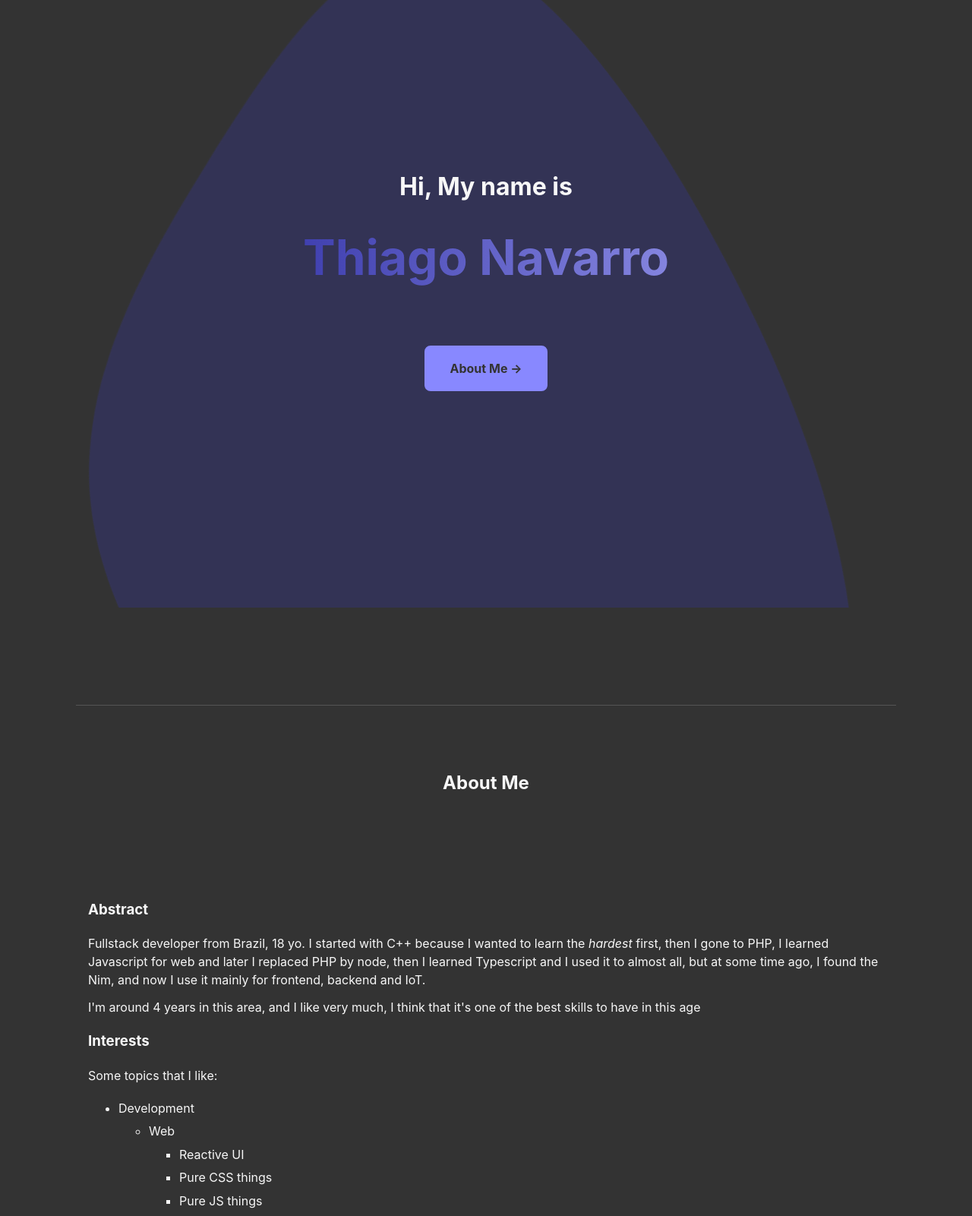
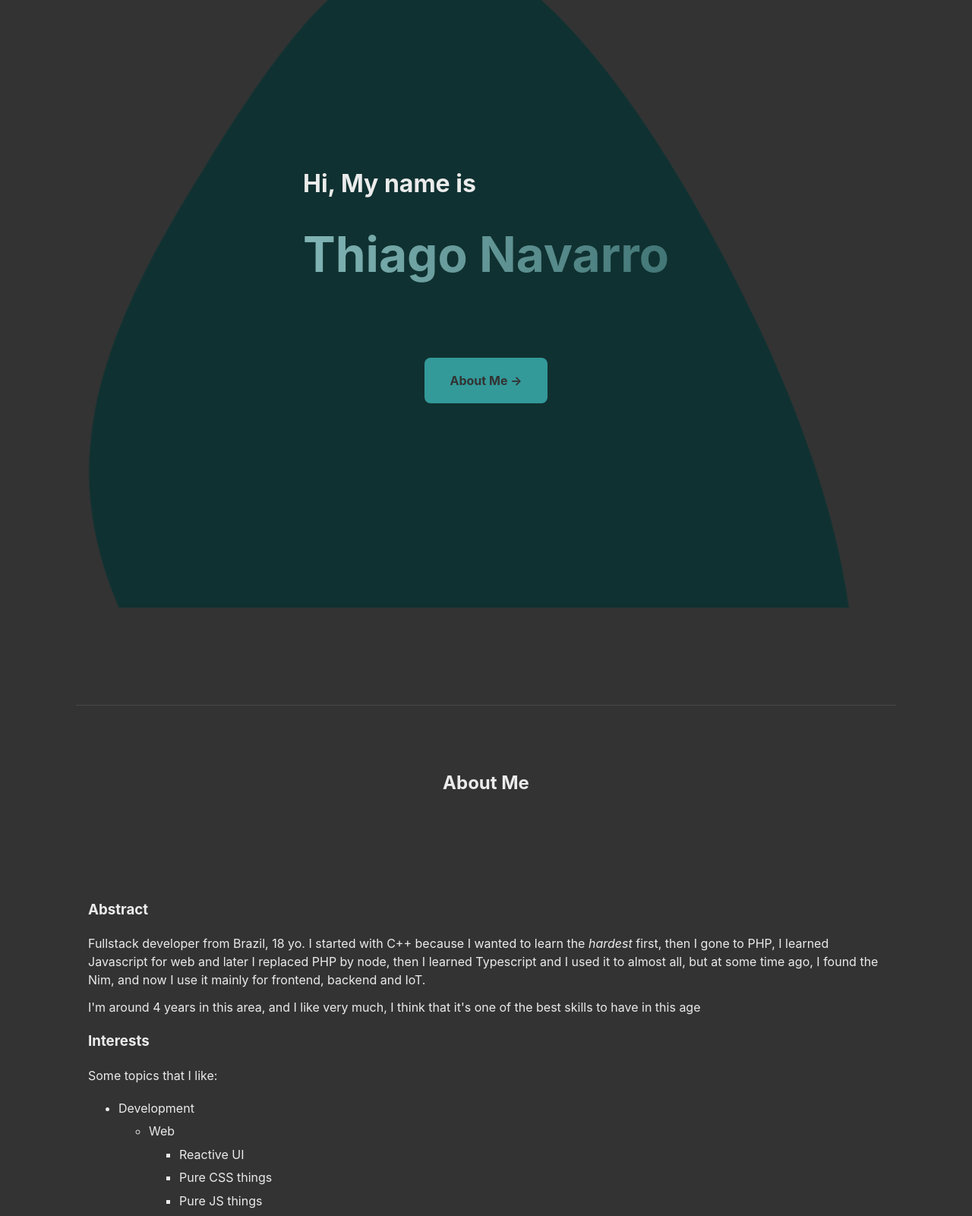
Before and after one commit to thisago/portfolio, a PHP site: page / in a window 1280 px wide. Shown: the top 1601 px of the page at 76% size. Run offline with PHP 8.4, Linux system fonts and the light colour scheme.

Commit message:
Version 1.8.0

```diff
--- a/public/index.html
+++ b/public/index.html
@@ -41,8 +41,9 @@
       <div class="title">Thiago Navarro</div>
       <!-- <h1>and I am</h1>
       <div class="title sub">developer</div> -->
-      <br><br>
-      <p><a href="#aboutMe"><b>About Me &rarr;</b></a></p>
+      <div class="aboutMore">
+        <a href="#aboutMe"><b>About Me &rarr;</b></a>
+      </div>
     </main>
   </header>
   <main>
--- a/public/style/main.sass
+++ b/public/style/main.sass
@@ -6,32 +6,7 @@
 @use "partials/toTop"
 @use "partials/quote"
 @use "partials/blob"
-
-:root
-  --color: #8888ff
-  --color-accent: #4d4d72
-  --color-bg: #333
-  --color-bg-secondary: #555
-  --color-link: #8888ff
-  --color-secondary: #cdcdfc
-  --color-secondary-accent: #e20de94f
-  // --color-shadow: #bbbbbb20
-  --color-shadow: #626262
-  --color-table: #8888ff
-  --color-text: #f7f7f7
-  --color-text-secondary: #aaaaaa
-  --active-brightness: 0.85
-  --border-radius: .5em
-  --box-shadow: 0 0 .4em
-  --font-family: -apple-system, BlinkMacSystemFont, "Segoe UI", Roboto, Oxygen-Sans, Ubuntu, Cantarell, "Helvetica Neue", sans-serif
-  --hover-brightness: 1.2
-  --justify-important: center
-  --justify-normal: left
-  --line-height: 1.5
-  --width-card: 285px
-  --width-card-medium: 24em
-  --width-card-wide: 800px
-  --width-content: 1080px
+@import "partials/colors"
 
 html
   scroll-behavior: smooth
@@ -40,18 +15,16 @@ body
   overflow-x: hidden
 
 .title
-  --from: #b3b3ff
-  --to: #2b2ba1
   font-size: 4em
   text-decoration: none !important
-  background: linear-gradient(to right, var(--from), var(--to), var(--from) 80%)
-  background-position-x: 100%
+  background: linear-gradient(to right, #{$titleFrom}, #{$titleTo}, #{$titleFrom} 80%)
+  background-position-x: 0%
   background-size: 500%
   background-clip: text
   color: transparent
   transition: .5s
   font-weight: bold
-  animation: animTitle 10s infinite alternate-reverse ease-in-out
+  animation: animTitle 10s .5s infinite alternate-reverse ease-in-out
   @keyframes animTitle
     0%
       background-position: 50% 50%
@@ -61,7 +34,7 @@ body
       background-position-x: 0%
   @media print
     background: transparent
-    color: var(--from)
+    color: $titleFrom
 
   span
     background: url("../image/leaves.jpg")
@@ -79,6 +52,12 @@ body
   flex-direction: column
   justify-content: center
   min-height: 100vh
+  text-align: left
+
+  .aboutMore
+    margin-top: 5em
+    text-align: center
+
 
 footer
   padding-top: 0
@@ -109,12 +88,13 @@ footer
       padding: 0
 .contact
   h3
-    color: #ffffff91
+    color: var(--color-text)
     margin: 0
+    opacity: .6
   ul
     padding-left: 1em
     li
       list-style: none
 
 .warning
-  color: #f78282
+  color: var(--color-warning)
--- a/public/style/partials/_blob.sass
+++ b/public/style/partials/_blob.sass
@@ -1,4 +1,5 @@
 @use "media"
+@import "colors"
 
 .blobContainer
   width: 100vw
@@ -7,7 +8,6 @@
   position: absolute
   pointer-events: none
   .blob
-    transition: .1s
     transition: .5s
     position: absolute
     z-index: -1
@@ -17,10 +17,10 @@
     top: 5em
     --time: 20s
     --amount: 10
-    --fill: #353569
+    --fill: #{$blobColor}
     @include media.screen-medium
       width: 150vw
       right: -25vw
 
 body:hover:not(:focus) .blob
-  --fill: #335 !important
+  --fill: #{$blobColor_hover} !important
--- /dev/null
+++ b/public/style/partials/_colors.sass
@@ -0,0 +1,63 @@
+// Teal
+$color: mix(teal, white, 80)
+$colorBg: #333
+$colorWarning: #f78282
+// // Purple-blue new
+// $color: #8888ff
+// $colorBg: #333
+
+
+$colorAccent: mix($color, black, 40)
+$colorBgSecondary: mix($colorBg, white, 90)
+$colorLink: $color
+$colorSecondary: mix($color, white, 50)
+$colorSecondaryAccent: mix($color, $colorSecondary, 30)
+$colorShadow: mix($colorBgSecondary, $color, 50)
+$colorTable: $color
+$colorText: mix($colorBg, white, 10)
+$colorTextSecondary: mix($color, white, 15)
+
+$blobColor: mix($color, black, 30)
+$blobColor_hover: mix($blobColor, $colorAccent, 80)
+
+$titleFrom: mix($color, black, 50)
+$titleTo: mix($color, white, 50)
+
+// // Purple-blue (old)
+// $color: #8888ff
+// $colorAccent: #4d4d72
+// $colorBg: #333
+// $colorBgSecondary: #555
+// $colorLink: #8888ff
+// $colorSecondary: #cdcdfc
+// $colorSecondaryAccent: #e20de94f
+// $colorShadow: #626262
+// $colorTable: #8888ff
+// $colorText: #f7f7f7
+// $colorTextSecondary: #aaaaaa
+
+:root
+  --color: #{$color}
+  --color-accent: #{$colorAccent}
+  --color-warning: #{$colorWarning}
+  --color-bg: #{$colorBg}
+  --color-bg-secondary: #{$colorBgSecondary}
+  --color-link: #{$colorLink}
+  --color-secondary: #{$colorSecondary}
+  --color-secondary-accent: #{$colorSecondaryAccent}
+  --color-shadow: #{$colorShadow}
+  --color-table: #{$colorTable}
+  --color-text: #{$colorText}
+  --color-text-secondary: #{$colorTextSecondary}
+  --active-brightness: 0.85
+  --border-radius: .5em
+  --box-shadow: 0 0 .4em
+  --font-family: -apple-system, BlinkMacSystemFont, "Segoe UI", Roboto, Oxygen-Sans, Ubuntu, Cantarell, "Helvetica Neue", sans-serif
+  --hover-brightness: 1.2
+  --justify-important: center
+  --justify-normal: left
+  --line-height: 1.5
+  --width-card: 285px
+  --width-card-medium: 24em
+  --width-card-wide: 800px
+  --width-content: 1080px
--- a/public/style/partials/_scrollbar.sass
+++ b/public/style/partials/_scrollbar.sass
@@ -1,7 +1,9 @@
+@import "colors"
+
 /* Firefox */
 *
   scrollbar-width: thin
-  scrollbar-color: #8888FF transparent
+  scrollbar-color: $color transparent
 
 /* Chrome, Edge and Safari */
 *::-webkit-scrollbar
@@ -14,10 +16,10 @@
 
 *::-webkit-scrollbar-thumb
   border-radius: 20px
-  background-color: #8888FF
+  background-color: $color
 
 *::-webkit-scrollbar-thumb:hover
-  background-color: #7979E3
+  background-color: mix($color, black, 80)
 
 *::-webkit-scrollbar-thumb:active
-  background-color: #6F6FD0
+  background-color: mix($color, black, 60)
--- a/public/style/partials/_social.sass
+++ b/public/style/partials/_social.sass
@@ -1,3 +1,5 @@
+@import "colors"
+
 .social
   text-align: center
   text-decoration: none !important
@@ -7,6 +9,8 @@
     opacity: 0.7
 
   &.fa-github
-    background: black
-    color: white
+    background: $colorBg
+    color: $colorBgSecondary
     border-radius: 50%
+    margin: 0
+    padding: 0
```
Also changed, not shown: changelog.md, public/style/main.css, readme.md.
